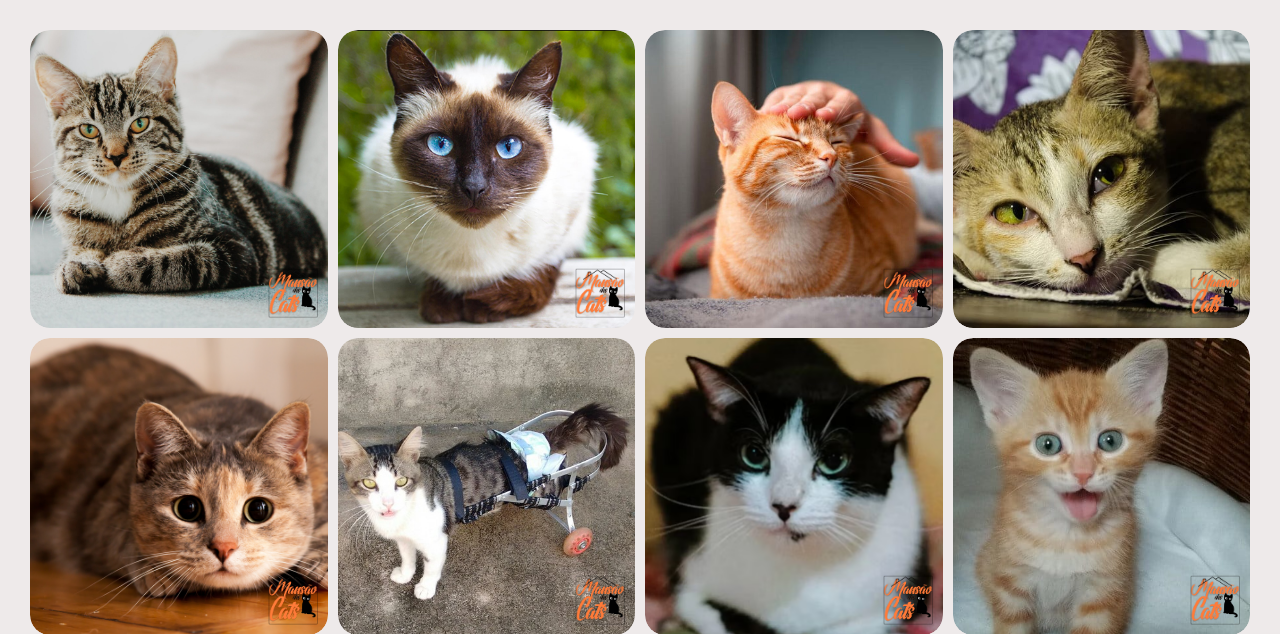
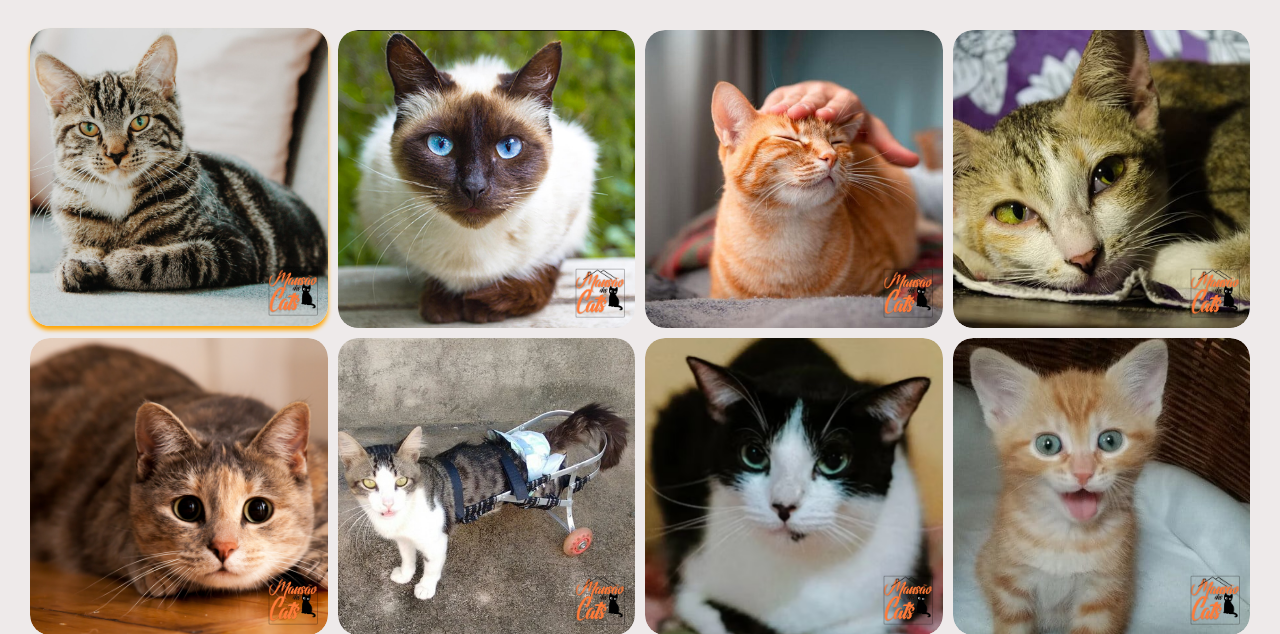
Before and after one commit to lucas-souza04/mansao-dos-gatos, a PHP site: page /pages/adotar.php in a window 1280 px wide, with the pointer over the restyled element. Shown: the part 70-704 px from the top of the page. Run offline with PHP 8.4, Linux system fonts and the light colour scheme; data comes from the database, SQL or seed files in the repository.

Commit message:
animação ao passar o mouse em cima dos gatos para adotar

```diff
--- a/assets/styles/adotar.css
+++ b/assets/styles/adotar.css
@@ -81,6 +81,11 @@ main {
   border-radius: 0;
 }
 
+.box:hover{
+  top:-2px;box-shadow:0 4px 4px orange;
+  transition: all 0.5s ease-in-out
+}
+
 .info {
   padding: 20px;
   background-color: #dddddd;
```
